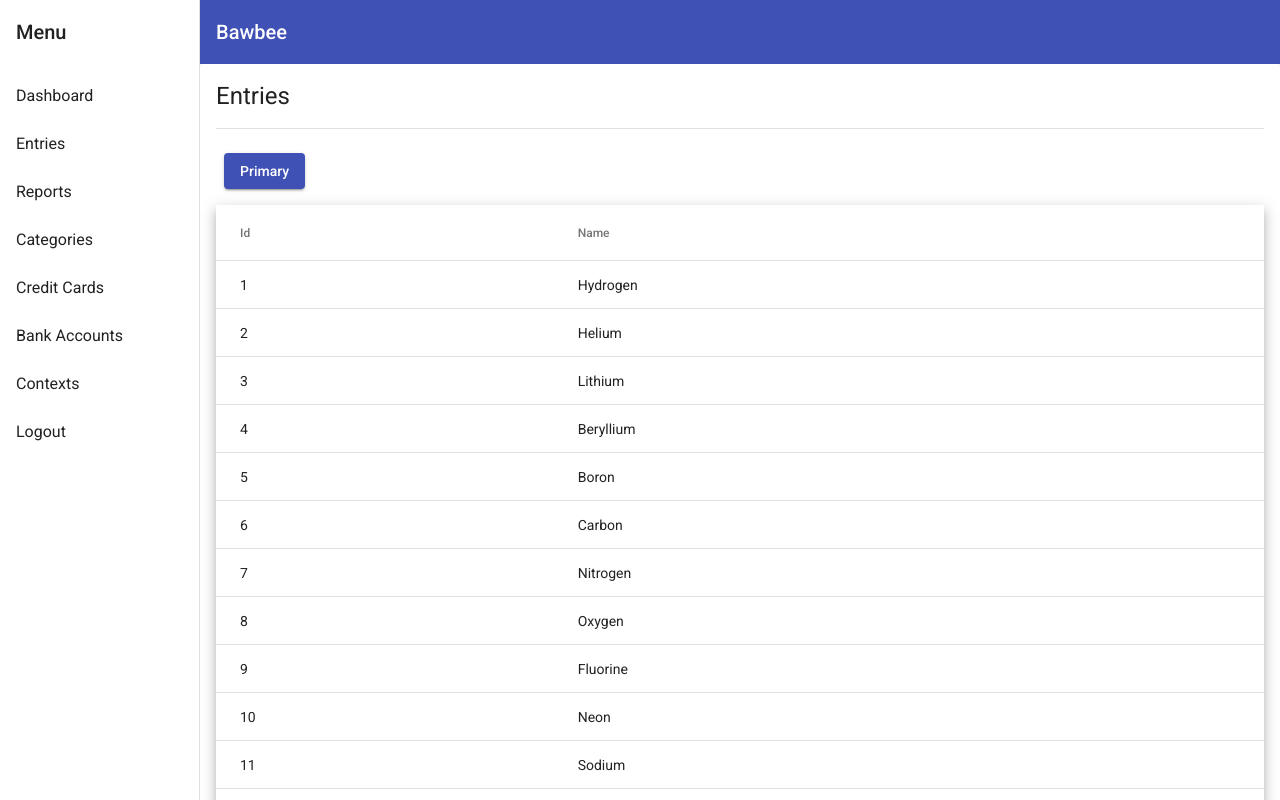
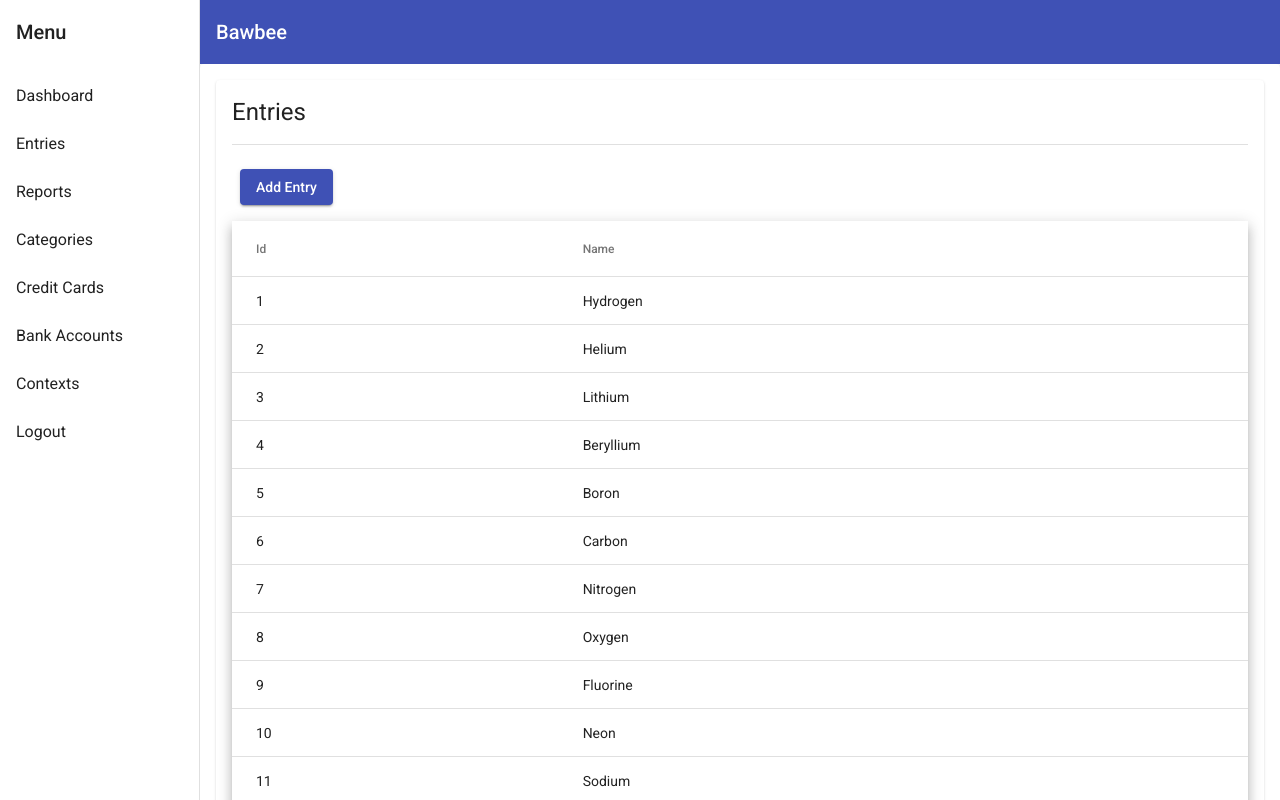
Before and after one commit to israelguimaraes/Bawbee, an Angular app in the folder client/: page /entries in a window 1280 px wide. Built offline with nearby package versions, Linux system fonts and the light colour scheme.

Commit message:
add entry component

```diff
--- a/client/src/app/app-routing.module.ts
+++ b/client/src/app/app-routing.module.ts
@@ -1,3 +1,4 @@
+import { AddEntryComponent } from './entries/add-entry/add-entry.component';
 import { ListEntryComponent } from './entries/list-entry/list-entry.component';
 import { DashboardComponent } from './dashboard/dashboard.component';
 import { NgModule } from '@angular/core';
@@ -18,6 +19,7 @@ const routes: Routes = [
     },
     { path: 'dashboard', component: DashboardComponent },
     { path: 'entries', component: ListEntryComponent },
+    { path: 'entries/add', component: AddEntryComponent },
 ];
 
 @NgModule({
--- a/client/src/app/entries/add-entry/add-entry.component.html
+++ b/client/src/app/entries/add-entry/add-entry.component.html
@@ -1,5 +1,6 @@
+<app-nav>
+    <mat-card class="shipping-card">
         <form [formGroup]="addressForm" novalidate (ngSubmit)="onSubmit()">
-    <mat-card class="shipping-card">
             <mat-card-header>
                 <mat-card-title>Shipping Information</mat-card-title>
               </mat-card-header>
@@ -96,5 +97,6 @@
               <mat-card-actions>
                 <button mat-raised-button color="primary" type="submit">Submit</button>
               </mat-card-actions>
+        </form>
       </mat-card>
-  </form>
+</app-nav>
--- a/client/src/app/entries/list-entry/list-entry.component.html
+++ b/client/src/app/entries/list-entry/list-entry.component.html
@@ -1,13 +1,11 @@
 <app-nav>
-
     <mat-card>
-
         <mat-card-title>
             <h1 class="mat-h1">Entries</h1>
             <mat-divider></mat-divider>
         </mat-card-title>
 
-        <button mat-raised-button color="primary">Primary</button>
+        <button mat-raised-button color="primary" routerLink='/entries/add'>Add Entry</button>
 
         <div class="mat-elevation-z8">
 
@@ -33,5 +31,4 @@
             </mat-paginator>
         </div>
     </mat-card>
-
 </app-nav>
--- a/client/src/app/layout/nav/nav.component.html
+++ b/client/src/app/layout/nav/nav.component.html
@@ -31,7 +31,11 @@
         <span>Bawbee</span>
       </mat-toolbar>
 
-      <ng-content></ng-content>
+      <!-- <ng-content></ng-content> -->
+
+     <mat-card>
+        <ng-content></ng-content>
+     </mat-card>
 
     </mat-sidenav-content>
   </mat-sidenav-container>
```
Also changed, not shown: client/src/app/entries/add-entry/add-entry.component.css (indentation only). Lines whose indentation alone changed are shown as unchanged.
